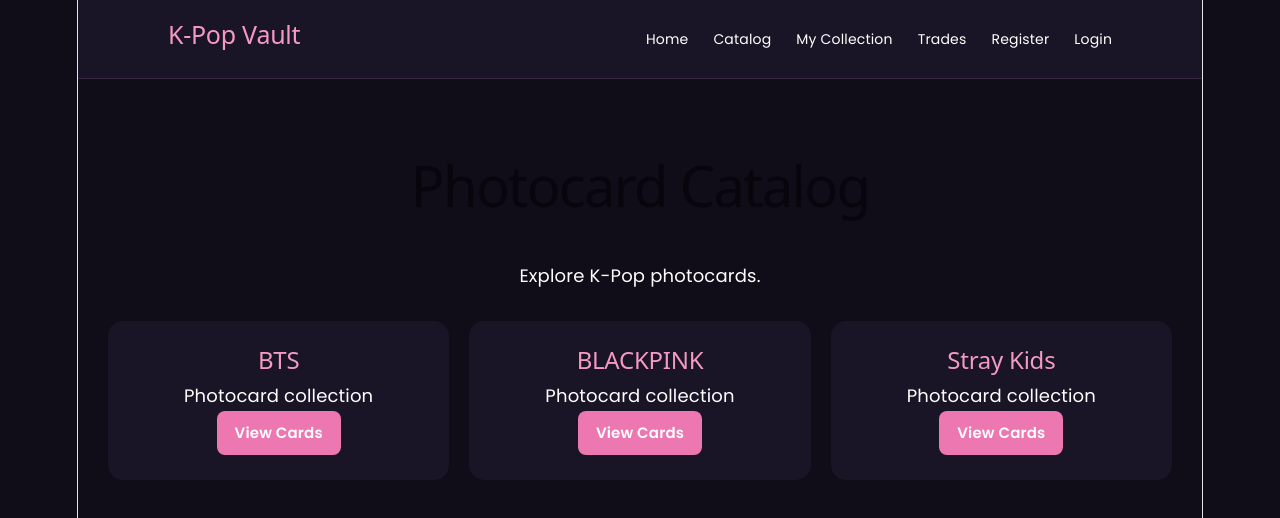
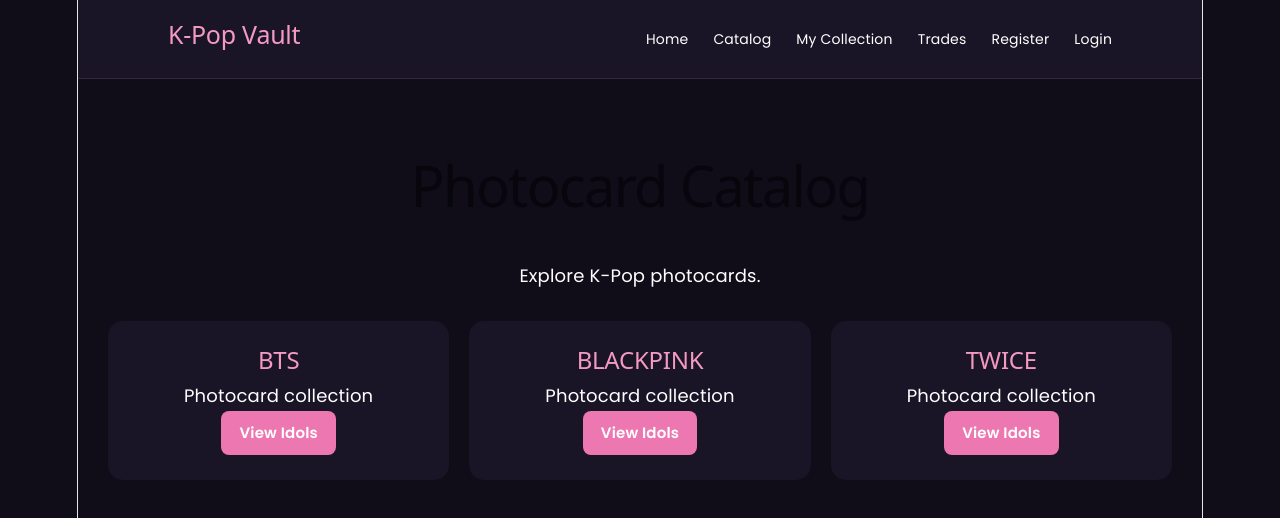
Before and after one commit to thakuraryan0145-cloud/k-pop-photocard-collection-, a React (Vite) app in the folder frontend/: page /catalog in a window 1280 px wide. Shown: the top 518 px of the page. Built offline with nearby package versions, Linux system fonts and the light colour scheme.

Commit message:
feat: display groups and idols in catalog

```diff
--- /dev/null
+++ b/frontend/src/data/mockData.js
@@ -0,0 +1,14 @@
+
+export const mockGroups = [
+  { id: 1, name: "BTS" },
+  { id: 2, name: "BLACKPINK" },
+  { id: 3, name: "TWICE" },
+];
+
+export const mockIdols = [
+  { id: 1, name: "Jungkook", group: 1 },
+  { id: 2, name: "V", group: 1 },
+  { id: 3, name: "Lisa", group: 2 },
+  { id: 4, name: "Jennie", group: 2 },
+  { id: 5, name: "Nayeon", group: 3 },
+];
--- a/frontend/src/pages/Catalog.jsx
+++ b/frontend/src/pages/Catalog.jsx
@@ -1,30 +1,49 @@
+
+import { useState } from "react";
+import { mockGroups, mockIdols } from "../data/mockData";
+
 function Catalog() {
+  const [selectedGroup, setSelectedGroup] = useState(null);
+
+  const filteredIdols = mockIdols.filter(
+    (idol) => idol.group === selectedGroup
+  );
+
   return (
     <div className="page">
       <h1>Photocard Catalog</h1>
       <p>Explore K-Pop photocards.</p>
 
       <div className="catalog-grid">
-        <div className="card">
-          <h2>BTS</h2>
-          <p>Photocard collection</p>
-          <button>View Cards</button>
+        {mockGroups.map((group) => (
+          <div className="card" key={group.id}>
+            <h2>{group.name}</h2>
+            <p>Photocard collection</p>
+
+            <button onClick={() => setSelectedGroup(group.id)}>
+              View Idols
+            </button>
+          </div>
+        ))}
+      </div>
+
+      {selectedGroup !== null && (
+        <div>
+          <h2>Idols</h2>
+
+          {filteredIdols.length > 0 ? (
+            filteredIdols.map((idol) => (
+              <div className="card" key={idol.id}>
+                <h3>{idol.name}</h3>
+              </div>
+            ))
+          ) : (
+            <p>No idols available for this group.</p>
+          )}
         </div>
-
-        <div className="card">
-          <h2>BLACKPINK</h2>
-          <p>Photocard collection</p>
-          <button>View Cards</button>
-        </div>
-
-        <div className="card">
-          <h2>Stray Kids</h2>
-          <p>Photocard collection</p>
-          <button>View Cards</button>
-        </div>
-      </div>
+      )}
     </div>
-  )
+  );
 }
 
-export default Catalog
+export default Catalog;
```
